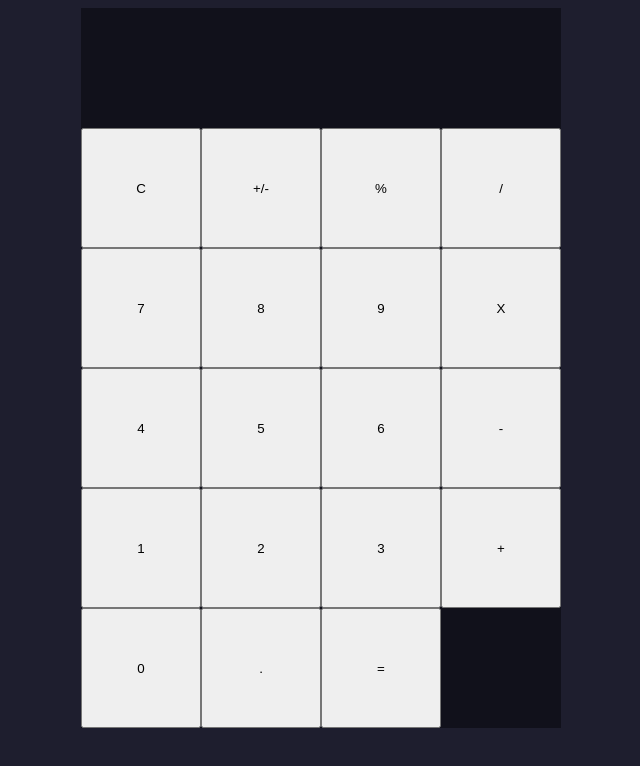
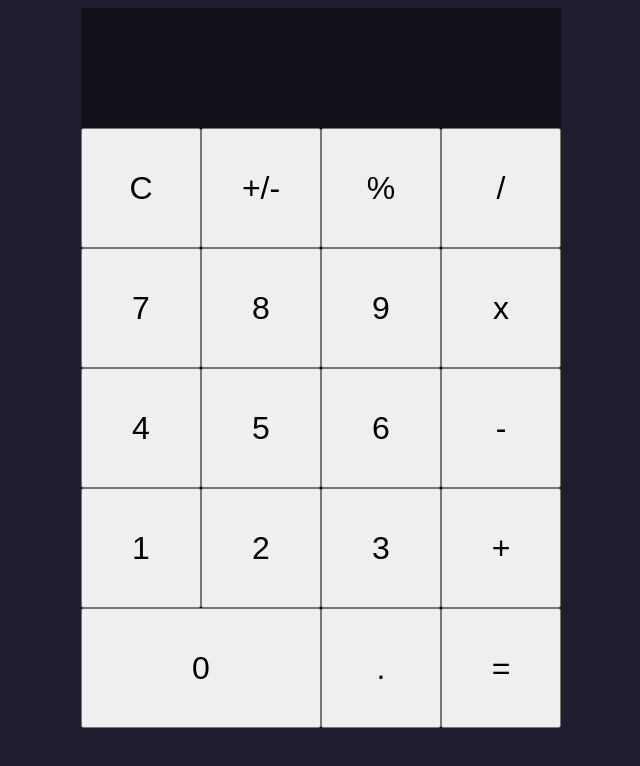
Before and after one commit to SwDarkCrow/calculator, a plain HTML site: page index.html in a window 1280 px wide. Shown: the whole page, without its empty margins (319-959 px from the left). Drawn offline with Linux system fonts and the light colour scheme.

Commit message:
Fix grid

```diff
--- a/index.html
+++ b/index.html
@@ -10,25 +10,25 @@
   <body>
     <div class="grid-container">
       <div class="display"></div>
-      <button type="button">C</button>
-      <button type="button">+/-</button>
-      <button type="button">%</button>
-      <button type="button">/</button>
-      <button type="button">7</button>
-      <button type="button">8</button>
-      <button type="button">9</button>
-      <button type="button">X</button>
-      <button type="button">4</button>
-      <button type="button">5</button>
-      <button type="button">6</button>
-      <button type="button">-</button>
-      <button type="button">1</button>
-      <button type="button">2</button>
-      <button type="button">3</button>
-      <button type="button">+</button>
-      <button type="button">0</button>
-      <button type="button">.</button>
-      <button type="button">=</button>
+      <button id="clear" type="button">C</button>
+      <button id="negative" type="button">+/-</button>
+      <button id="percentage" type="button">%</button>
+      <button id="divide" type="button">/</button>
+      <button id="seven" type="button">7</button>
+      <button id="eight" type="button">8</button>
+      <button id="nine" type="button">9</button>
+      <button id="times" type="button">x</button>
+      <button id="four" type="button">4</button>
+      <button id="five" type="button">5</button>
+      <button id="six" type="button">6</button>
+      <button id="minus" type="button">-</button>
+      <button id="one" type="button">1</button>
+      <button id="two" type="button">2</button>
+      <button id="three" type="button">3</button>
+      <button id="plus" type="button">+</button>
+      <button id="zero" type="button">0</button>
+      <button id="comma" type="button">.</button>
+      <button id="equal" type="button">=</button>
     </div>
   </body>
 </html>
--- a/style.css
+++ b/style.css
@@ -5,6 +5,7 @@
 body {
   background-color: #1e1e2e;
   color: #cdd6f4;
+  font-family: monospace;
 }
 
 .grid-container {
@@ -17,11 +18,15 @@ body {
   grid-template-rows: repeat(6, 1fr);
 }
 
-/*.grid-container > button {*/
-
-/*}*/
-
 .display {
   grid-column: span 4;
   grid-row: span 1;
 }
+
+button {
+  font-size: 2rem;
+}
+
+#zero {
+  grid-column: span 2;
+}
```
